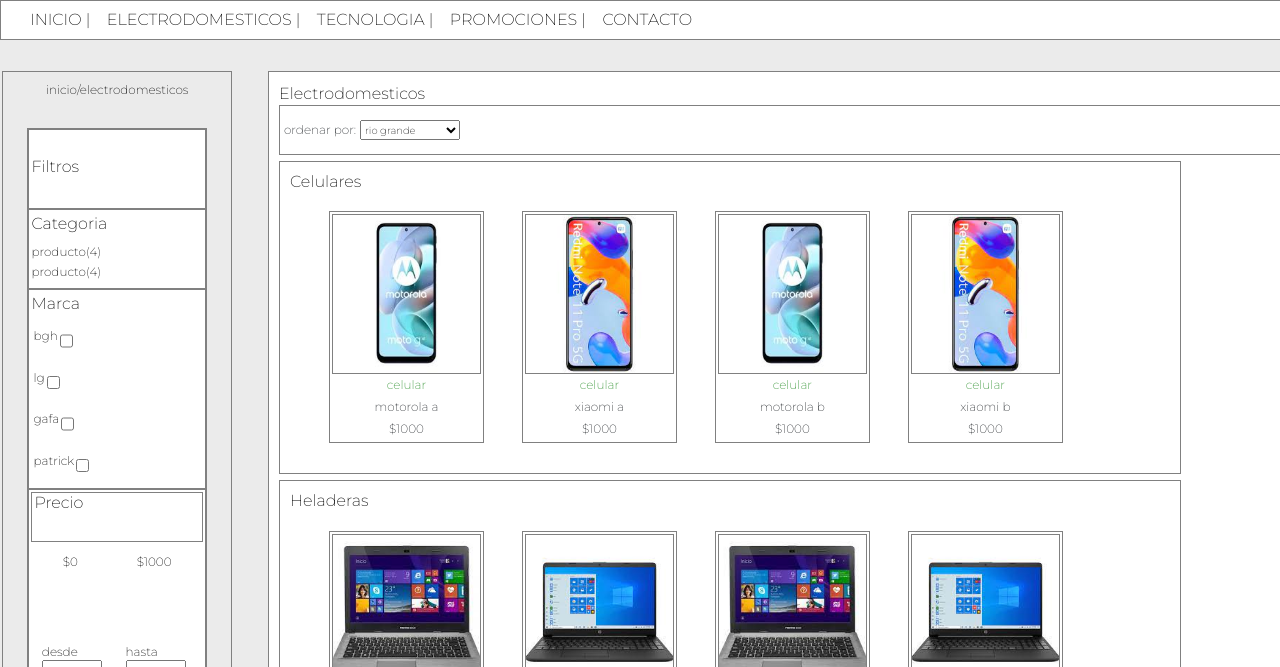
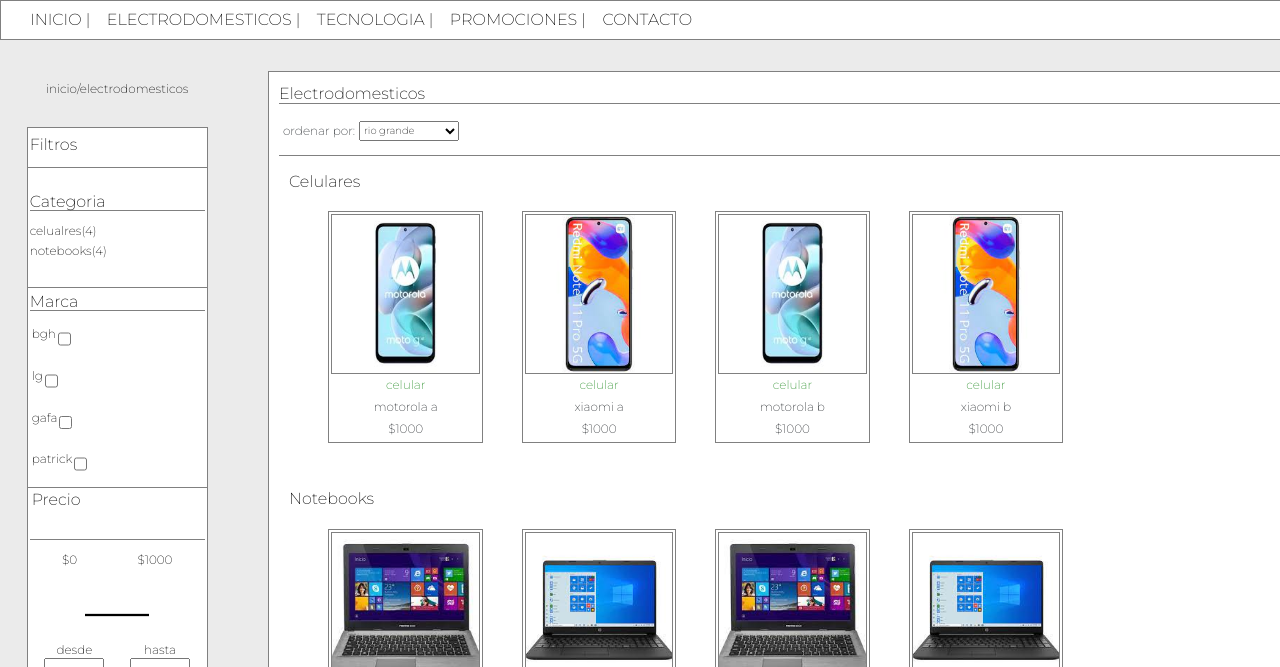
Before and after one commit to isacn4/electrodomesticos-b, a website: page paginas/tecnologia.html in a window 1280 px wide. Shown: the part 133-800 px from the top of the page. Drawn offline with nearby package versions, Linux system fonts and the light colour scheme.

Commit message:
paginas se vario html y css

```diff
--- a/paginas/tecnologia.html
+++ b/paginas/tecnologia.html
@@ -115,8 +115,8 @@
 
 		<div class="filtrosdiv-b">
 			<p class="filtros-titulo">Categoria</p>
-			<p class="filtrostexto-a">producto(4)</p>
-			<p class="filtrostexto-a">producto(4)</p>
+			<p class="filtrostexto-a">celualres(4)</p>
+			<p class="filtrostexto-a">notebooks(4)</p>
 		</div>
 
 		<div class="filtrosdiv-c">
@@ -160,8 +160,9 @@
 			</div>
 
 			<div class="filtrosdivd-c">
-				<img src="" alt="">
+				<img src="../imagenes/lineac.png" alt="">
 			</div>
+
 
 			<div class="filtrosdivd-d">
 				<div class="filtrosdivd-ab">
@@ -241,7 +242,7 @@
 
 		    <!--heladera-->
             <div class=maindiv-a>
-		    	<h2 class="novedades-texto">Heladeras</h2>
+		    	<h2 class="novedades-texto">Notebooks</h2>
 
 		        <div class="maindiv-b">
 		            <figure class="maindiv-c">
--- a/scss/layout/_filtros.scss
+++ b/scss/layout/_filtros.scss
@@ -6,7 +6,7 @@
     padding: 10px 2px;
     font-size: 1.2rem;
     line-height: 1.6rem;
-    border: $borde-b;
+    /*border: $borde-b;*/
     display: flex;
     flex-direction: column;
     margin: 10px 2px;
@@ -24,16 +24,16 @@
 }
 .filtrosdiv-a{
     width: 100%;
-    height: 80px;
-    border: solid grey 0.6px;
+    height: 40px;
+    border-bottom: solid grey 0.6px;
     padding: 2px;
     display: flex;
     align-items: center;
 }
 .filtrosdiv-b{
     width: 100%;
-    height: 80px;
-    border: solid grey 0.6px;
+    height: 120px;
+    border-bottom: solid grey 0.6px;
     display: flex;
     flex-direction: column;
     padding: 2px;
@@ -42,6 +42,7 @@
 
 .filtros-titulo{
     font-size: 1.6rem;
+    border-bottom: solid grey 0.6px;
 }
 
 .filtrostexto-a{
@@ -53,7 +54,7 @@
 .filtrosdiv-c{
     width: 100%;
     height: 200px;
-    border: solid grey 0.6px;
+    border-bottom: solid grey 0.6px;
     display: flex;
     flex-direction: column;
     padding: 2px;
@@ -75,13 +76,13 @@
 
 .filtrosdiv-d{
     width: 100%;
-    border: solid grey 0.6px;
+    /*border: solid grey 0.6px;*/
     padding: 2px;
 }
 .filtrosdivd-a{
     width: 100%;
     height: 50px;
-    border: solid grey 0.6px;
+    border-bottom: solid grey 0.6px;
     padding: 2px;
     align-items: center;
 }
@@ -121,6 +122,7 @@
     height: 100%;
     display: flex;
     flex-direction: column;
+    align-items: center;
     /*border: solid grey 0.6px;*/
 }
 .filtrosdivd-ab label{
--- a/scss/layout/_mainelectrodomesticos.scss
+++ b/scss/layout/_mainelectrodomesticos.scss
@@ -11,7 +11,7 @@
     width: 100%;
     height: 50px;
     margin: 2px 0px;
-    border: solid grey 0.6px;
+    border-bottom: solid grey 0.6px;
     padding: 2px;
     display: flex;
     flex-direction: row;
@@ -31,7 +31,7 @@
     width: 90%;
     height: 90%;
     margin: 6px 0px;
-    border: $borde-b;
+    /*border: $borde-b;*/
     padding: 10px;
 }
 .maindiv-b{
@@ -58,6 +58,7 @@
 .main-texto{
    font-size: 1.6rem;
     margin: 2px 0px;
+    border-bottom: solid grey 0.6px;
 
 }
 .maindiv-c figcaption{
```
Also changed, not shown: paginas/electrodomesticos.html (+2 -2 lines), paginas/promociones.html (+5 -3 lines), css/estilo.css, 1 other file.
